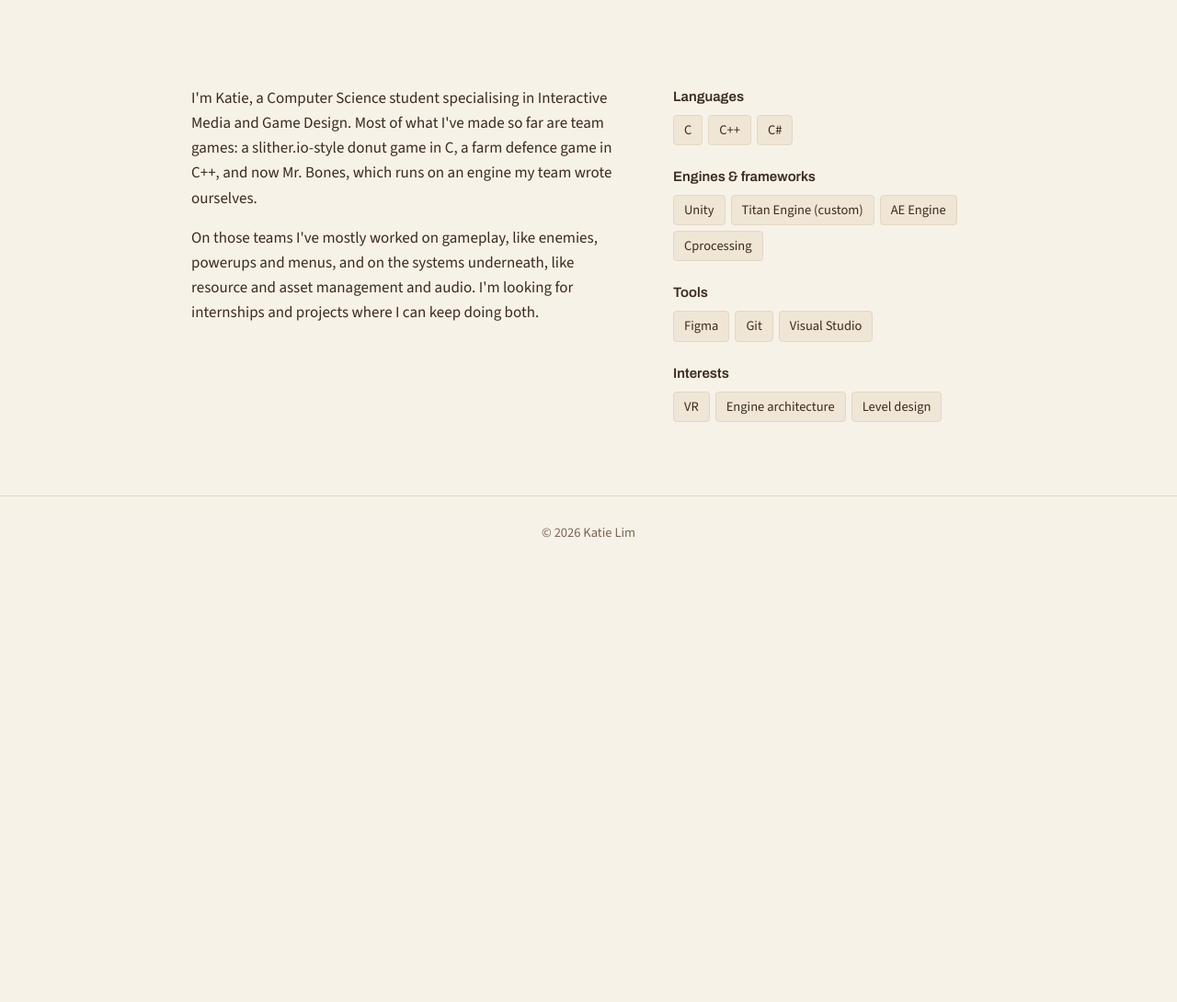
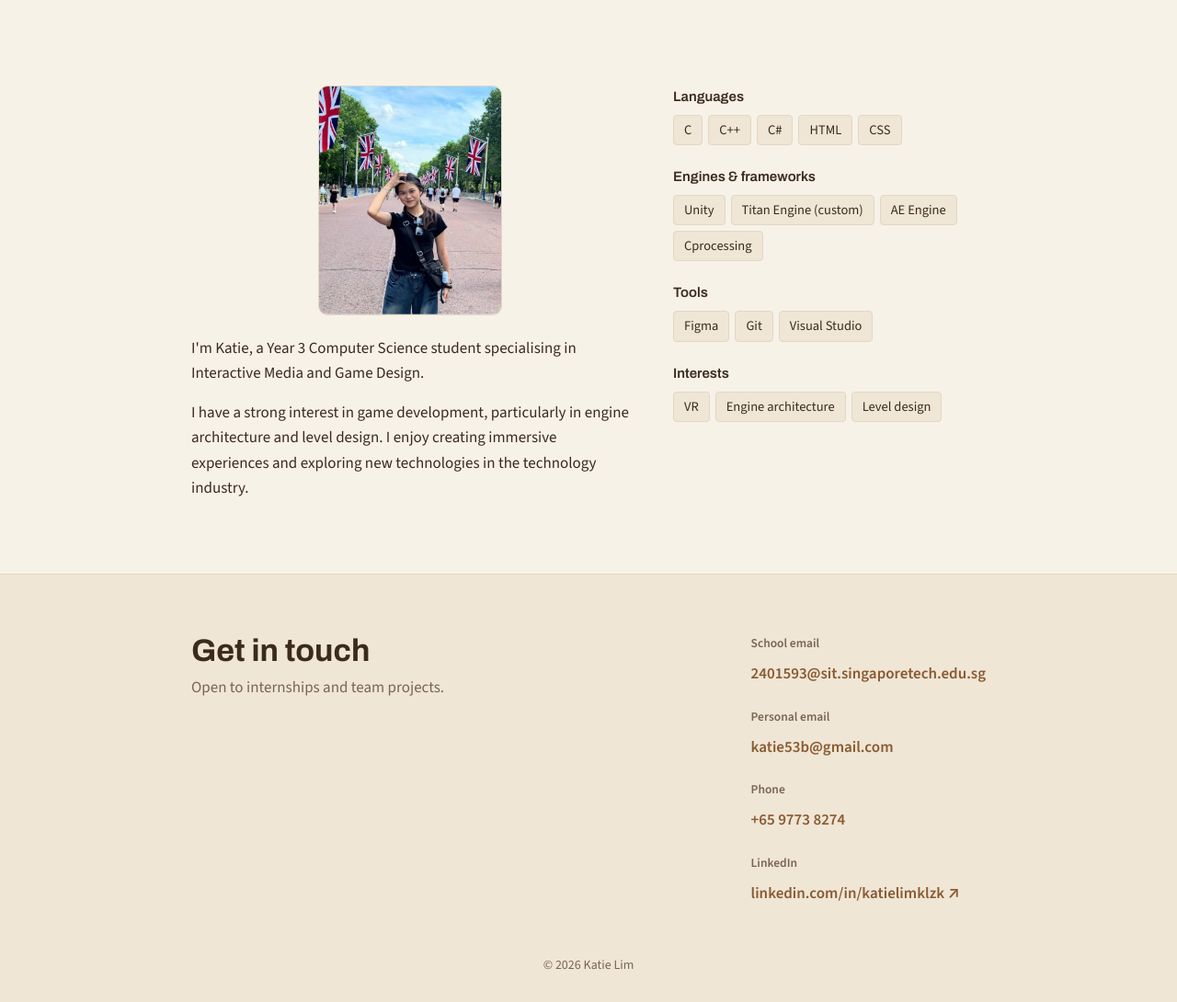
Before and after one commit to zkkatie/portfolio-kt, a plain HTML site: page about.html in a window 1280 px wide. Shown: the part 240-1330 px from the top of the page at 92% size. Before the commit the page ends 867 px from the top, so only its background shows below. Drawn offline with nearby package versions, Linux system fonts and the light colour scheme.

Commit message:
made contact file a footer instead

```diff
--- a/about.html
+++ b/about.html
@@ -20,7 +20,6 @@
       <li><a href="index.html">Home</a></li>
       <li><a href="projects.html">Projects</a></li>
       <li><a href="about.html" class="active">About</a></li>
-      <li><a href="contact.html">Contact</a></li>
     </ul>
   </div>
 </nav>
@@ -35,16 +34,16 @@
   <div class="wrap">
     <div class="about-grid">
       <div class="about-text">
+
+        <img class="about-photo" src="assets/picture.jpg" alt="Photo of Katie Lim">
         <p>
-          I'm Katie, a Computer Science student specialising in Interactive Media and Game
-          Design. Most of what I've made so far are team games: a slither.io-style donut game
-          in C, a farm defence game in C++, and now Mr. Bones, which runs on an engine my team
-          wrote ourselves.
+          I'm Katie, a Year 3 Computer Science student specialising in Interactive Media and Game
+          Design.
         </p>
         <p>
-          On those teams I've mostly worked on gameplay, like enemies, powerups and menus, and
-          on the systems underneath, like resource and asset management and audio. I'm looking
-          for internships and projects where I can keep doing both.
+          I have a strong interest in game development, particularly in engine architecture and level
+          design. I enjoy creating immersive experiences and exploring new technologies in the technology
+          industry.
         </p>
       </div>
       <div class="about-skills">
@@ -54,6 +53,8 @@
             <span class="skill-chip">C</span>
             <span class="skill-chip">C++</span>
             <span class="skill-chip">C#</span>
+            <span class="skill-chip">HTML</span>
+            <span class="skill-chip">CSS</span>
           </div>
         </div>
         <div class="skill-group">
@@ -86,8 +87,33 @@
   </div>
 </section>
 
-<footer>
-  © <span id="year"></span> Katie Lim
+<footer id="contact">
+  <div class="wrap footer-inner">
+    <div class="footer-intro">
+      <p class="footer-title">Get in touch</p>
+      <p class="footer-sub">Open to internships and team projects.</p>
+    </div>
+    <div class="footer-links">
+      <p class="contact-item">
+        <span class="contact-label">School email</span>
+        <a href="mailto:2401593@sit.singaporetech.edu.sg">2401593@sit.singaporetech.edu.sg</a>
+      </p>
+     <p class="contact-item">
+        <span class="contact-label">Personal email</span>
+        <a href="mailto:katie53b@gmail.com">katie53b@gmail.com</a>
+      </p>
+
+      <p class="contact-item">
+        <span class="contact-label">Phone</span>
+        <a href="tel:+65 9773 8274">+65 9773 8274</a>
+      </p>
+      <p class="contact-item">
+        <span class="contact-label">LinkedIn</span>
+        <a href="https://www.linkedin.com/in/katielimklzk" target="_blank" rel="noopener">linkedin.com/in/katielimklzk ↗</a>
+      </p>
+    </div>
+  </div>
+  <p class="footer-copy">© <span id="year"></span> Katie Lim</p>
 </footer>
 
 <script src="site.js" defer></script>
--- a/style.css
+++ b/style.css
@@ -378,15 +378,55 @@ section + section{ border-top:1px solid var(--line); }
   width:max-content;
 }
 .contact-links a:hover{ text-decoration:underline; text-underline-offset:3px; }
+.contact-links{ gap:18px; }
+.contact-item{ display:flex; flex-direction:column; gap:2px; margin:0; }
+.contact-label{ font-size:13.5px; font-weight:600; color:var(--ink-dim); }
+.contact-links a{ max-width:100%; overflow-wrap:anywhere; }
+
+.about-photo{
+  width:200px; max-width:60%;
+  aspect-ratio:4 / 5;
+  object-fit:cover;
+  border-radius:10px;
+  border:1px solid var(--line);
+  display:block;
+  margin:0 auto 22px;
+}
 
 footer{
   position:relative; z-index:1;
   border-top:1px solid var(--line);
-  padding:28px var(--pad) 36px;
+  padding:clamp(40px, 6vw, 64px) 0 28px;
+  background:var(--bg-soft);
+  scroll-margin-top:64px;
+}
+.footer-inner{
+  display:flex;
+  justify-content:space-between;
+  align-items:flex-start;
+  flex-wrap:wrap;
+  gap:28px 48px;
+}
+.footer-title{
+  font-family:var(--head);
+  font-weight:700;
+  font-size:clamp(26px, 4vw, 34px);
+  line-height:1.1;
+}
+.footer-sub{ margin-top:8px; color:var(--ink-dim); }
+.footer-links{ display:flex; flex-direction:column; gap:16px; }
+.footer-links a{
+  font-weight:600;
+  text-decoration:none;
+  max-width:100%;
+  overflow-wrap:anywhere;
+}
+.footer-links a:hover{ text-decoration:underline; text-underline-offset:3px; }
+.footer-copy{
+  margin-top:clamp(32px, 5vw, 48px);
   text-align:center;
-  font-size:14.5px;
+  font-size:14px;
   color:var(--ink-dim);
-  background:var(--bg);
 }
 
 /* ============================================
@@ -541,3 +581,5 @@ nav.open .nav-toggle span:nth-child(3){ transform:translateY(-7px) rotate(-45deg
 @media (max-width:560px){
   .shots-2{ grid-template-columns:1fr; }
 }
+
+@media (hover:none), (pointer:coarse){ .footer-links a{ display:inline-flex; align-items:center; min-height:40px; } }
```
Also changed, not shown: contact.html (deleted, +0 -55 lines), index.html (+30 -4 lines), projects.html (+33 -6 lines), assets/picture.jpg (added).
